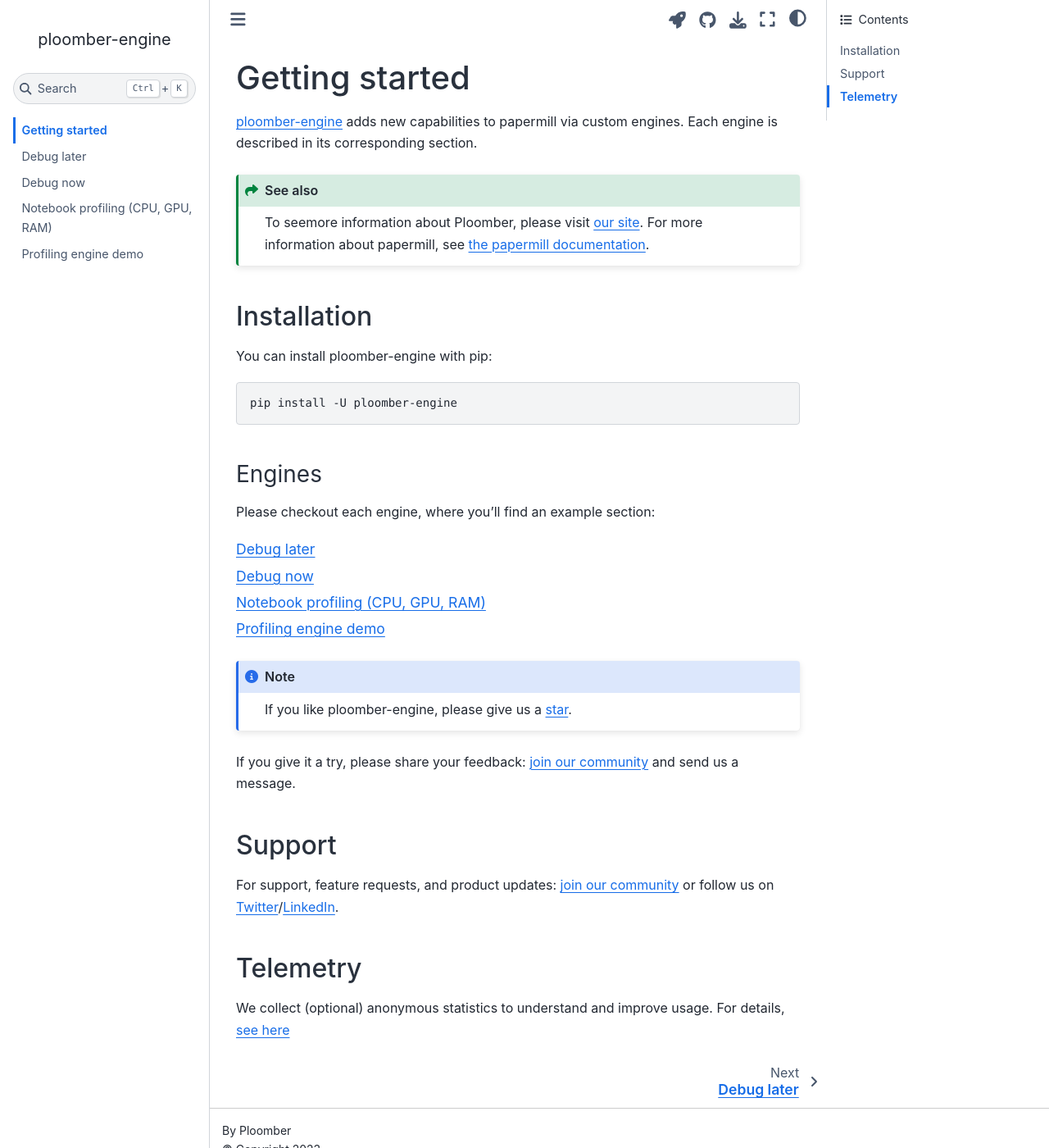
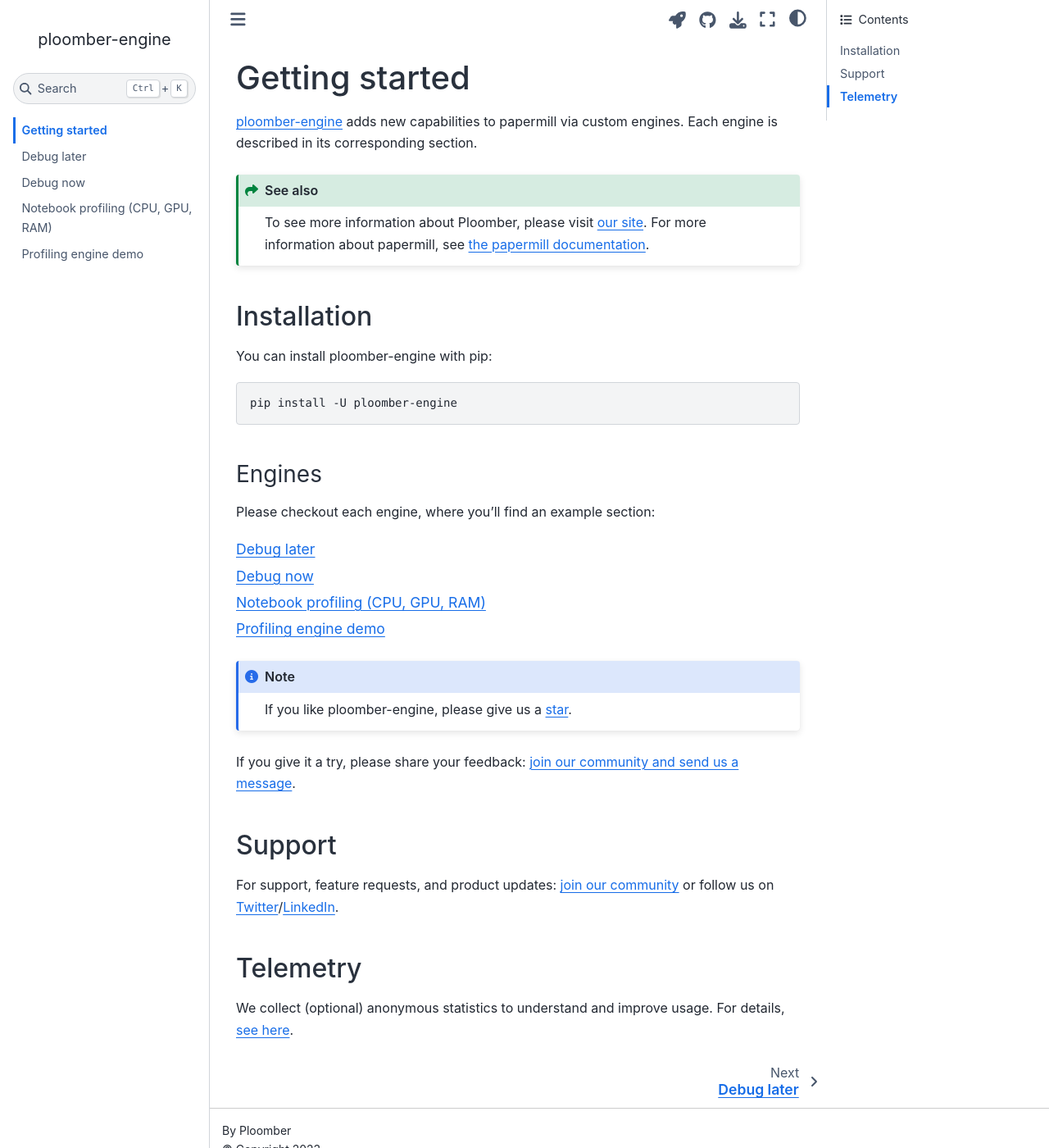
Before and after one commit to ploomber/ploomber-engine, a Jupyter Book: the page built from doc/intro.md, in a window 1280 px wide and 1400 px high. Shown: the whole window at 82% size. Built offline with Jupyter Book 1.0.4 settings and Sphinx 7.4.7 and the Sphinx Book theme 1.1.4, drawn with Linux system fonts in a browser that asks for light colours.

Commit message:
Fixes typos

````diff
--- a/doc/intro.md
+++ b/doc/intro.md
@@ -18,7 +18,7 @@
 [ploomber-engine](https://github.com/ploomber/ploomber-engine) adds new capabilities to papermill via custom engines. Each engine is described in its corresponding section.
 
 ```{seealso}
-To seemore information about Ploomber, please visit [our site](https://ploomber.io/). For more information about papermill, see [the papermill documentation](https://papermill.readthedocs.io/en/latest/).
+To see more information about Ploomber, please visit [our site](https://ploomber.io/). For more information about papermill, see [the papermill documentation](https://papermill.readthedocs.io/en/latest/).
 ```
 
 ## Installation
@@ -40,7 +40,7 @@
 If you like ploomber-engine, please give us a [star](https://github.com/ploomber/ploomber-engine).
 ```
 
-If you give it a try, please share your feedback: [join our community](https://ploomber.io/community) and send us a message.
+If you give it a try, please share your feedback: [join our community and send us a message](https://ploomber.io/community).
 
 ## Support
 
@@ -48,4 +48,4 @@
 
 ## Telemetry
 
-We collect (optional) anonymous statistics to understand and improve usage. For details, [see here](https://docs.ploomber.io/en/latest/community/user-stats.html)
+We collect (optional) anonymous statistics to understand and improve usage. For details, [see here](https://docs.ploomber.io/en/latest/community/user-stats.html).
````
